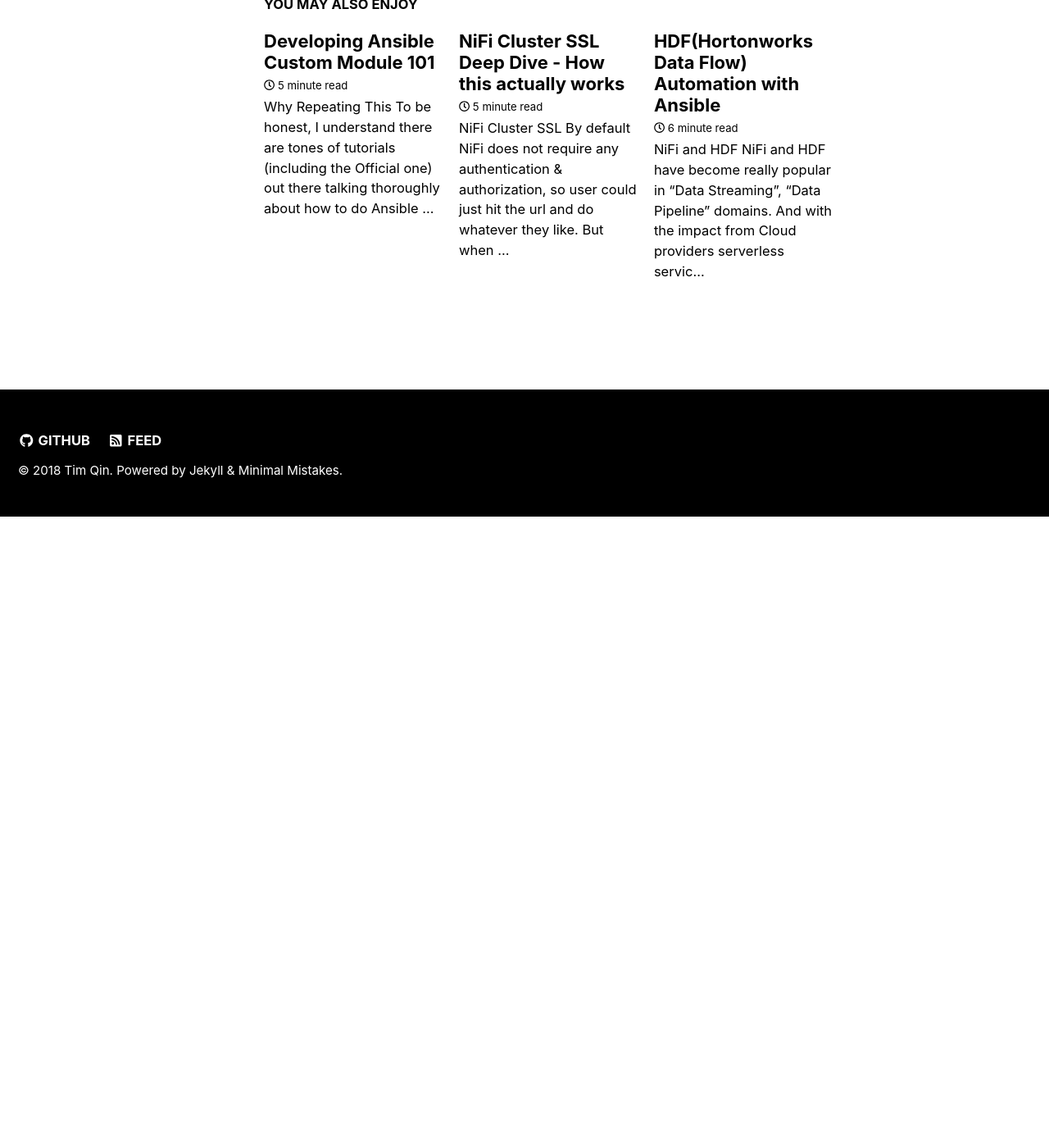
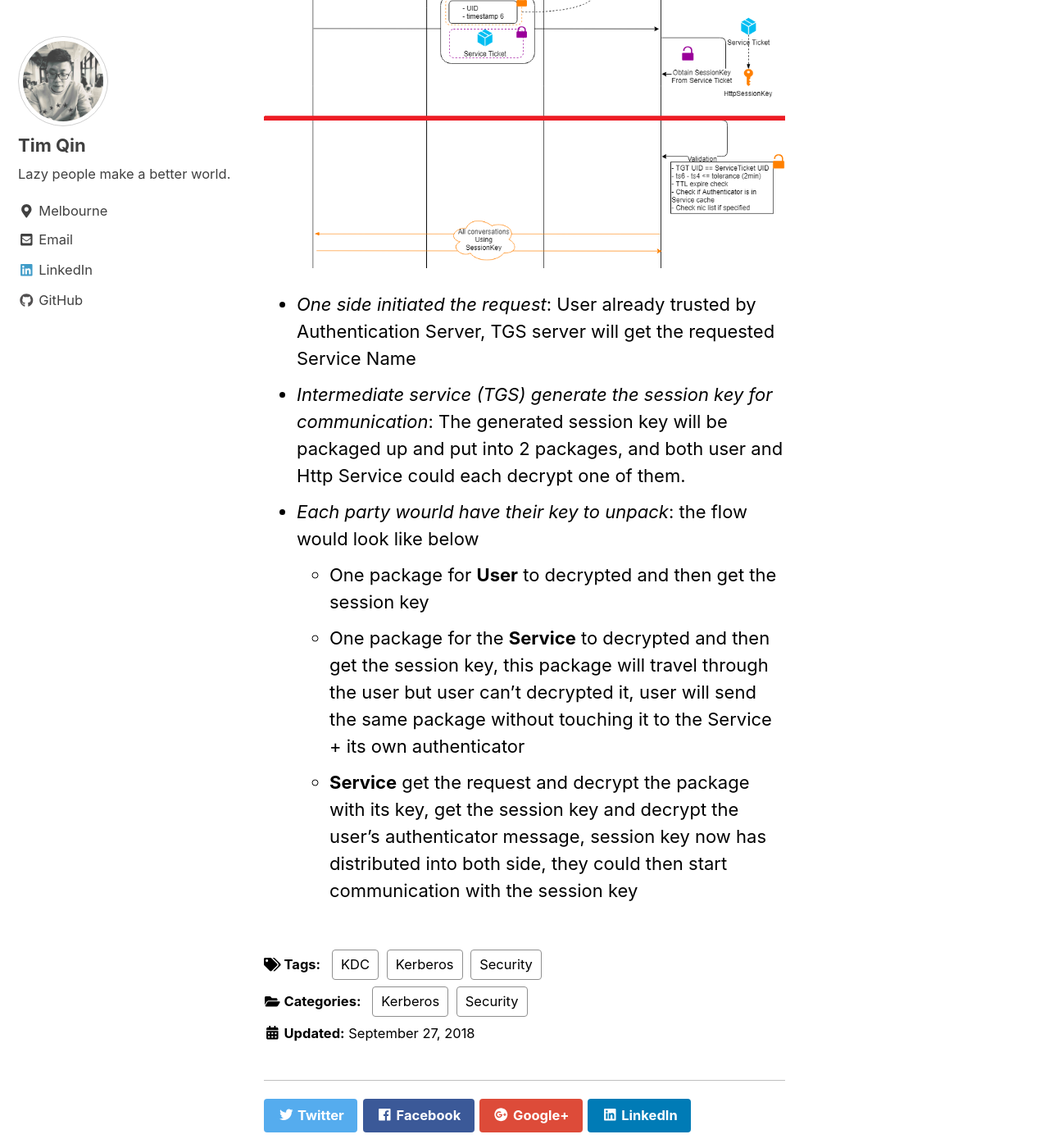
Before and after one commit to timmyraynor/timmyraynor.github.io, a Jekyll site: the page built from _posts/2018-09-27-kerberos-in-one-image.markdown, in a window 1280 px wide and 1400 px high, scrolled down 5324 px. Shown: the whole window at 82% size. Built offline with Jekyll 4.4.1, drawn with Linux system fonts in a browser that asks for light colours; nearby versions of some CDN libraries; comment, search, counter and statistics services are not loaded; before the commit the page ends 5954 px from its top, so only the background shows below that; some of the changed text lies outside the part shown.

Commit message:
Add pattern 2 explain

```diff
--- a/_posts/2018-09-27-kerberos-in-one-image.markdown
+++ b/_posts/2018-09-27-kerberos-in-one-image.markdown
@@ -25,15 +25,15 @@ Kerberos, in my understanding, is to establish a trust connection between an aut
 
 As you could see from the above flow, the pattern is quite simple.
 
-1. Intermediate services (Authenitcation Service / Ticketing Service) is holding the trust credentials of both parties who are requesting for communication.
+1. Intermediate services (Authenitcation Service / Ticketing Service) is holding the trust credentials of both parties requested for this communication.
 2. Key exchange starts with:
     - One side initiated the request
     - The intermediate service would generate the session key, and then package up & send messages that encrypted for both parties.
     - Each party would have their key to unpack the package that holds the right session key.
 3. Both parties using the new session key to communicate.
 
-### 2.1 Authentication Server to User
-As we summarized from above, you could find the redline drawed top down will include the separation mentioned in pattern 2 above:
+### 2.1 User to TGS Server VIA Authentication Server
+As we summarized from above, you could find the redline drawed top down will include the separation mentioned in *key exchange solution*:
 
 ![Automation Stack]({{ "/assets/kerberos-pattern1.png" | absolute_url }})
 
@@ -43,3 +43,15 @@ As we summarized from above, you could find the redline drawed top down will inc
     - One package for user to decrypted and then get the session key
     - One package for the TGS to decrypted and then get the session key, this package will travel through the user but user can't decrypted it, user will send the same package without touching it to the TGS server + its own authenticator
     - TGS get the request and decrypt the package with its key, get the session key and decrypt the user's authenticator message
+
+### 2.2 User to Service VIA TGS Server
+As we summarized from above, you could find the redline drawed top down will include the separation mentioned in *key exchange solution*:
+
+![Automation Stack]({{ "/assets/kerberos-pattern2.png" | absolute_url }})
+
+- *One side initiated the request*: User already trusted by Authentication Server, TGS server will get the requested Service Name
+- *Intermediate service (TGS) generate the session key for communication*: The generated session key will be packaged up and put into 2 packages, and both user and Http Service could each decrypt one of them.
+- *Each party wourld have their key to unpack*: the flow would look like below
+    - One package for **User** to decrypted and then get the session key
+    - One package for the **Service** to decrypted and then get the session key, this package will travel through the user but user can't decrypted it, user will send the same package without touching it to the Service + its own authenticator
+    - **Service** get the request and decrypt the package with its key, get the session key and decrypt the user's authenticator message, session key now has distributed into both side, they could then start communication with the session key
```
Also changed, not shown: assets/kerberos-pattern2.png (added).
